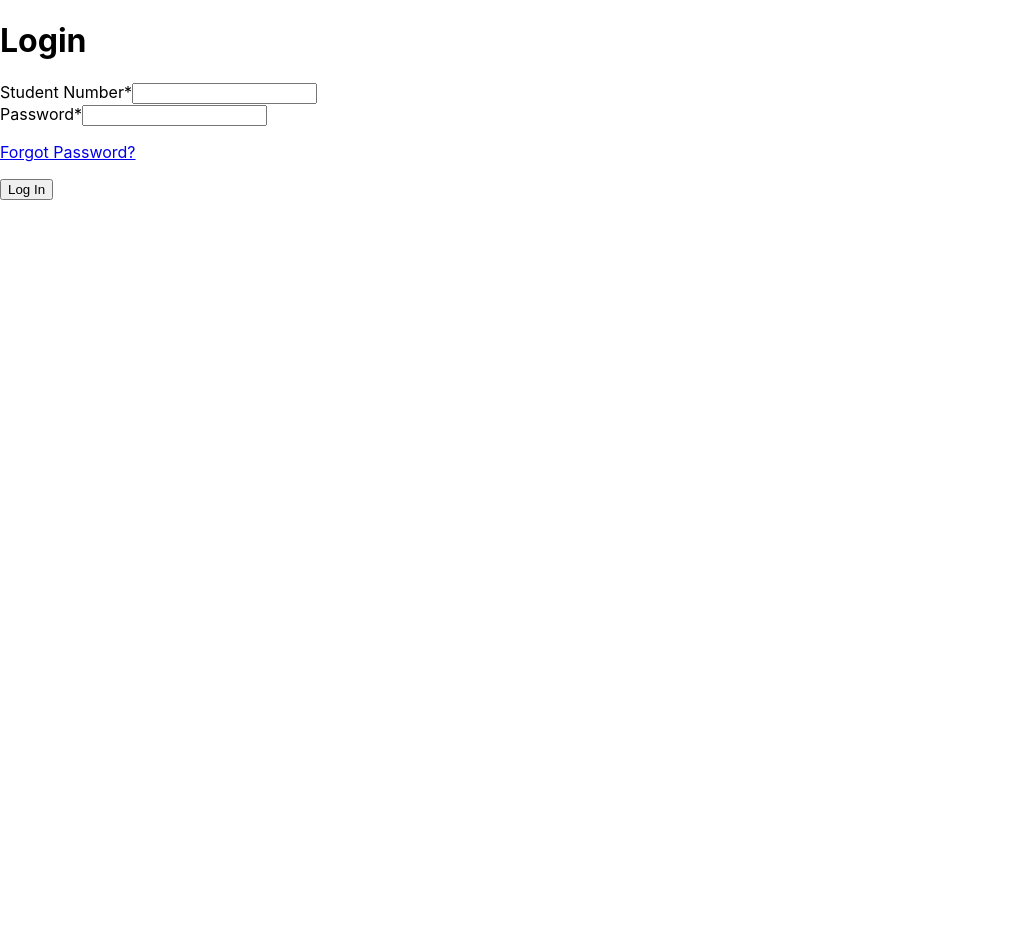
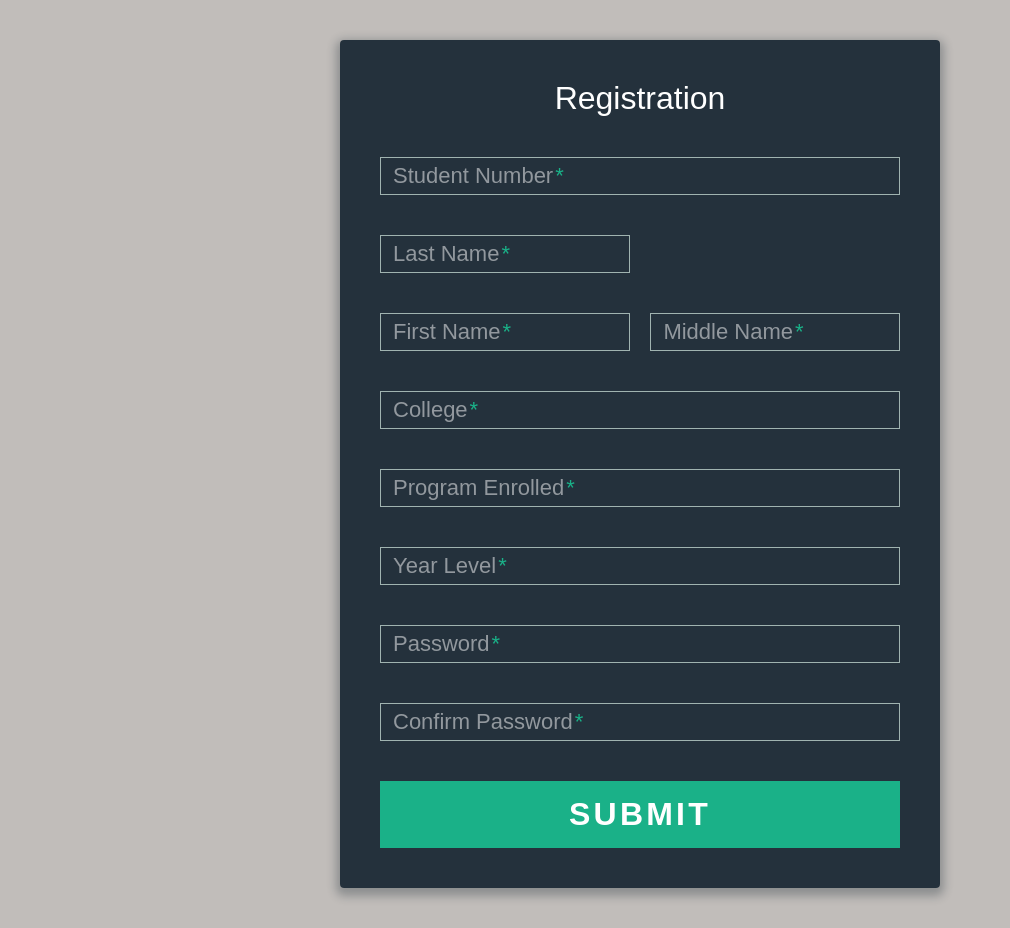
Before and after one commit to ielbusmente/login_reg_activity, a React (Create React App) app: page / in a window 1280 px wide. Shown: the whole page, without its empty margins (0-1010 px from the left). Before the commit the page ends 800 px from the top, so only its background shows below. Built offline with nearby package versions, Linux system fonts and the light colour scheme.

Commit message:
with scss

```diff
--- a/package.json
+++ b/package.json
@@ -34,5 +34,8 @@
       "last 1 firefox version",
       "last 1 safari version"
     ]
+  },
+  "devDependencies": {
+    "sass": "^1.50.1"
   }
 }
--- a/src/App.js
+++ b/src/App.js
@@ -3,9 +3,10 @@ import './App.css';
 import Registration from './components/Registration';
 import Login from './components/Login';
 import { useState } from 'react';
+import './App.scss';
 
 function App() {
-  const [ signup, setSignUp] = useState(false)
+  const [ signup, setSignUp] = useState(true)
   return (
     <div class="form">
       <div class="tab-content">
--- /dev/null
+++ b/src/App.scss
@@ -0,0 +1,193 @@
+// @import "compass/css3";
+
+$body-bg: #c1bdba;
+$form-bg: #13232f;
+$white: #ffffff;
+
+$main: #1ab188;
+$main-light: lighten($main,5%);
+$main-dark: darken($main,5%);
+
+$gray-light: #a0b3b0;
+$gray: #ddd;
+
+$thin: 300;
+$normal: 400;
+$bold: 600;
+$br: 4px;
+
+*, *:before, *:after {
+  box-sizing: border-box;
+}
+
+html {
+	overflow-y: scroll;
+}
+
+body {
+  background:$body-bg;
+  font-family: 'Titillium Web', sans-serif;
+}
+
+a {
+  text-decoration:none;
+  color:$main;
+  transition:.5s ease;
+  &:hover {
+    color:$main-dark;
+  }
+}
+
+.form {
+  background:rgba($form-bg,.9);
+  padding: 40px;
+  max-width:600px;
+  margin:40px auto;
+  border-radius:$br;
+  box-shadow:0 4px 10px 4px rgba($form-bg,.3);
+}
+
+.tab-group {
+  list-style:none;
+  padding:0;
+  margin:0 0 40px 0;
+  &:after {
+    content: "";
+    display: table;
+    clear: both;
+  }
+  li a {
+    display:block;
+    text-decoration:none;
+    padding:15px;
+    background:rgba($gray-light,.25);
+    color:$gray-light;
+    font-size:20px;
+    float:left;
+    width:50%;
+    text-align:center;
+    cursor:pointer;
+    transition:.5s ease;
+    &:hover {
+      background:$main-dark;
+      color:$white;
+    }
+  }
+  .active a {
+    background:$main;
+    color:$white;
+  }
+}
+
+// .tab-content > div:last-child {
+//   display:none;
+// }
+
+
+h1 {
+  text-align:center;
+  color:$white;
+  font-weight:$thin;
+  margin:0 0 40px;
+}
+
+label {
+  position:absolute;
+  transform:translateY(6px);
+  left:13px;
+  color:rgba($white,.5);
+  transition:all 0.25s ease;
+//   -webkit-backface-visibility: hidden;
+  pointer-events: none;
+  font-size:22px;
+  .req {
+  	margin:2px;
+  	color:$main;
+  }
+}
+
+label.active {
+  transform:translateY(50px);
+  left:2px;
+  font-size:14px;
+  .req {
+    opacity:0;
+  }
+}
+
+label.highlight {
+	color:$white;
+}
+
+input, textarea {
+  font-size:22px;
+  display:block;
+  width:100%;
+  height:100%;
+  padding:5px 10px;
+  background:none;
+  background-image:none;
+  border:1px solid $gray-light;
+  color:$white;
+  border-radius:0;
+  transition:border-color .25s ease, box-shadow .25s ease;
+  &:focus {
+		outline:0;
+		border-color:$main;
+  }
+}
+
+textarea {
+  border:2px solid $gray-light;
+  resize: vertical;
+}
+
+.field-wrap {
+  position:relative;
+  margin-bottom:40px;
+}
+
+.top-row {
+  &:after {
+    content: "";
+    display: table;
+    clear: both;
+  }
+
+  > div {
+    float:left;
+    width:48%;
+    margin-right:4%;
+    &:last-child {
+      margin:0;
+    }
+  }
+}
+
+.button {
+  border:0;
+  outline:none;
+  border-radius:0;
+  padding:15px 0;
+  font-size:2rem;
+  font-weight:$bold;
+  text-transform:uppercase;
+  letter-spacing:.1em;
+  background:$main;
+  color:$white;
+//   transition:all.5s ease;
+//   -webkit-appearance: none;
+  &:hover,
+  &:focus {
+    background:$main-dark;}
+}
+
+.button-block {
+  display:block;
+  width:100%;
+}
+
+.forgot {
+  margin-top:-20px;
+  text-align:right;
+}
```
Also changed, not shown: 1 other file (tests, documents, lock files or other folders).
